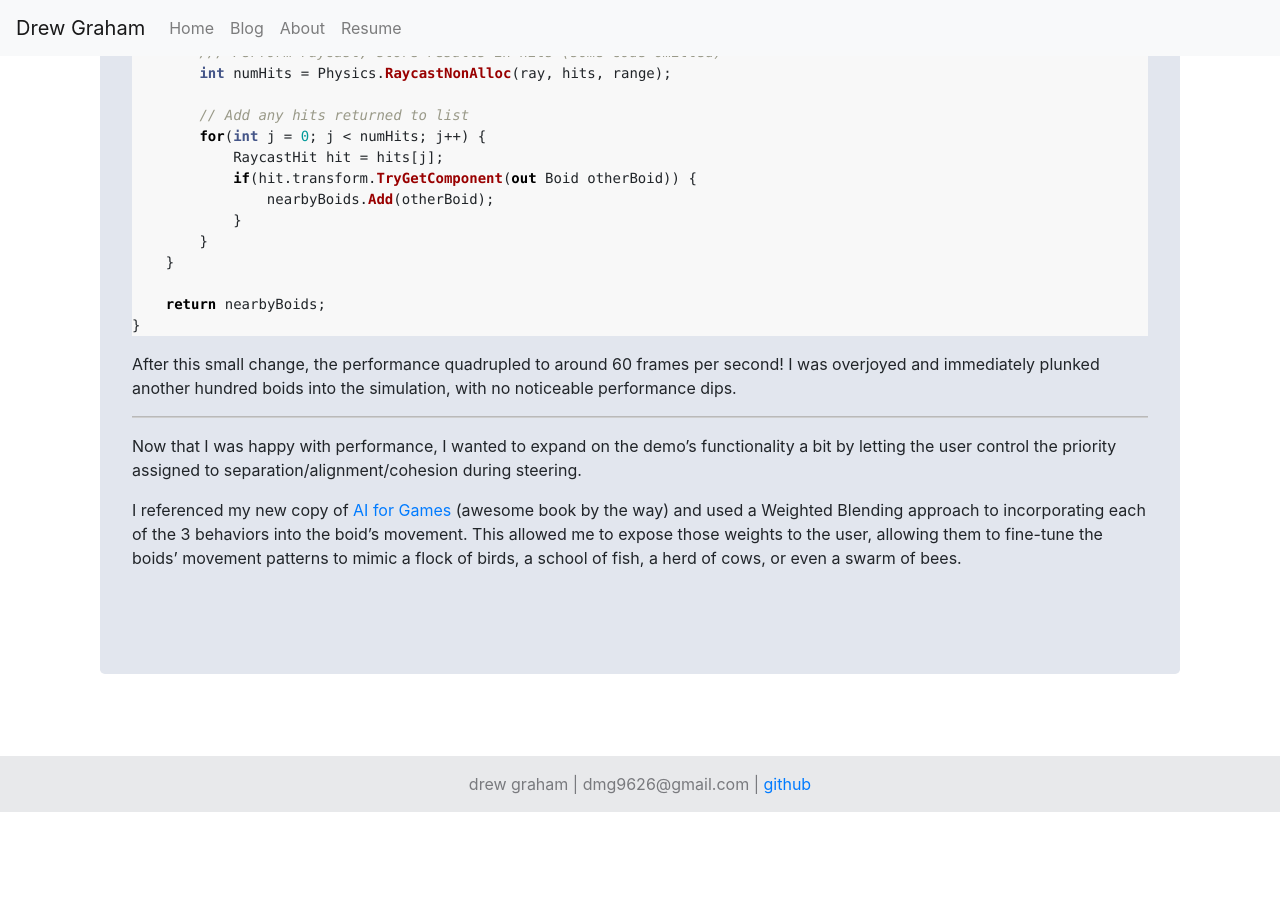
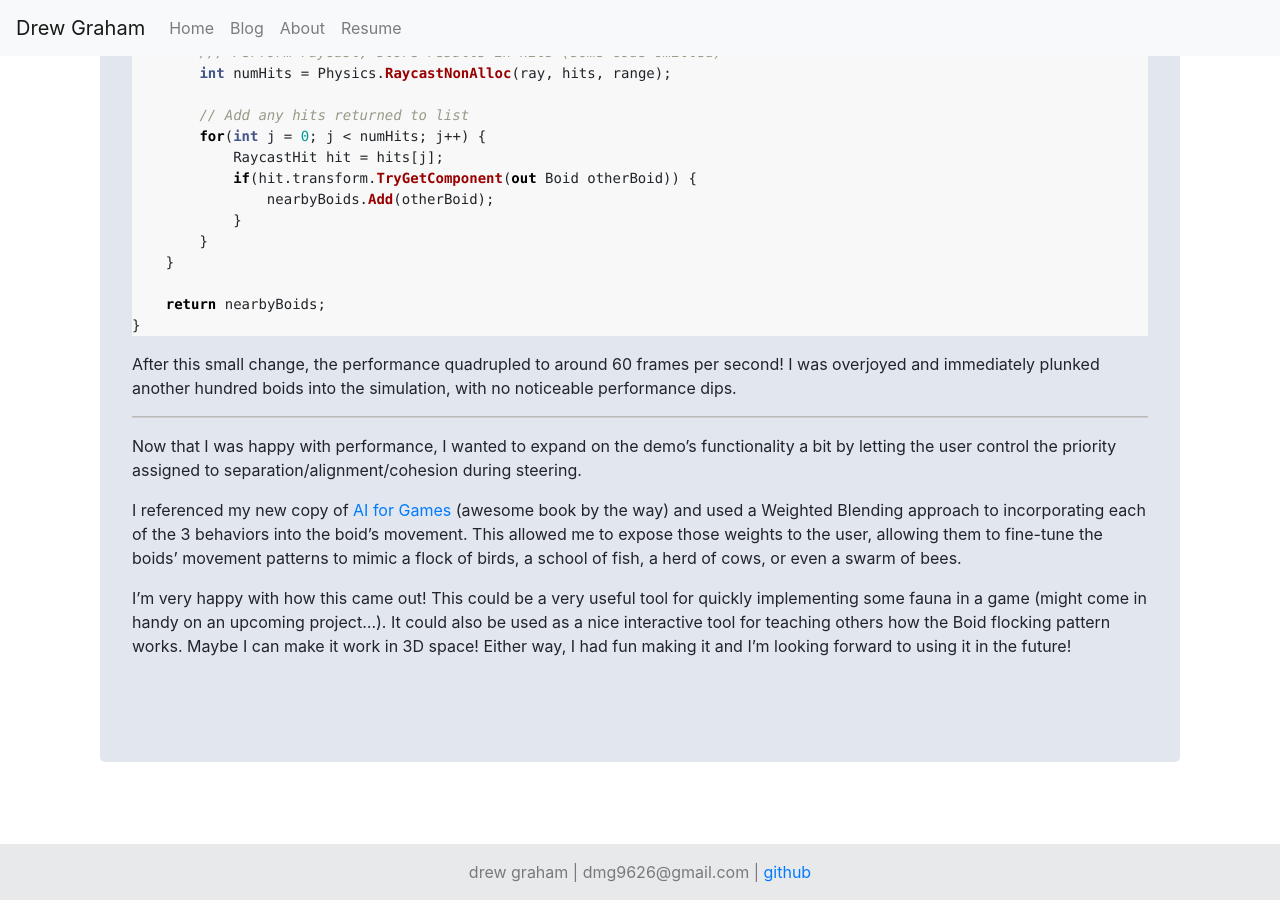
Before and after one commit to dmg9626/dmg9626.github.io, a Jekyll site: the page built from games/boids.md, in a window 1280 px wide and 900 px high, scrolled down 4492 px. Built offline with Jekyll 4.4.1, drawn with Linux system fonts in a browser that asks for light colours; nearby versions of some CDN libraries; library files that are not in the unit come from our copies; before the commit the page ends 5304 px from its top, so only the background shows below that.

Commit message:
added closing paragraph

```diff
--- a/games/boids.md
+++ b/games/boids.md
@@ -127,3 +127,5 @@ After this small change, the performance quadrupled to around 60 frames per seco
 Now that I was happy with performance, I wanted to expand on the demo's functionality a bit by letting the user control the priority assigned to separation/alignment/cohesion during steering.
 
 I referenced my new copy of [AI for Games](https://www.amazon.com/AI-Games-Third-Ian-Millington/dp/1138483974/ref=dp_ob_image_bk) (awesome book by the way) and used a Weighted Blending approach to incorporating each of the 3 behaviors into the boid's movement. This allowed me to expose those weights to the user, allowing them to fine-tune the boids' movement patterns to mimic a flock of birds, a school of fish, a herd of cows, or even a swarm of bees.
+
+I'm very happy with how this came out! This could be a very useful tool for quickly implementing some fauna in a game (might come in handy on an upcoming project...). It could also be used as a nice interactive tool for teaching others how the Boid flocking pattern works. Maybe I can make it work in 3D space! Either way, I had fun making it and I'm looking forward to using it in the future!
```
